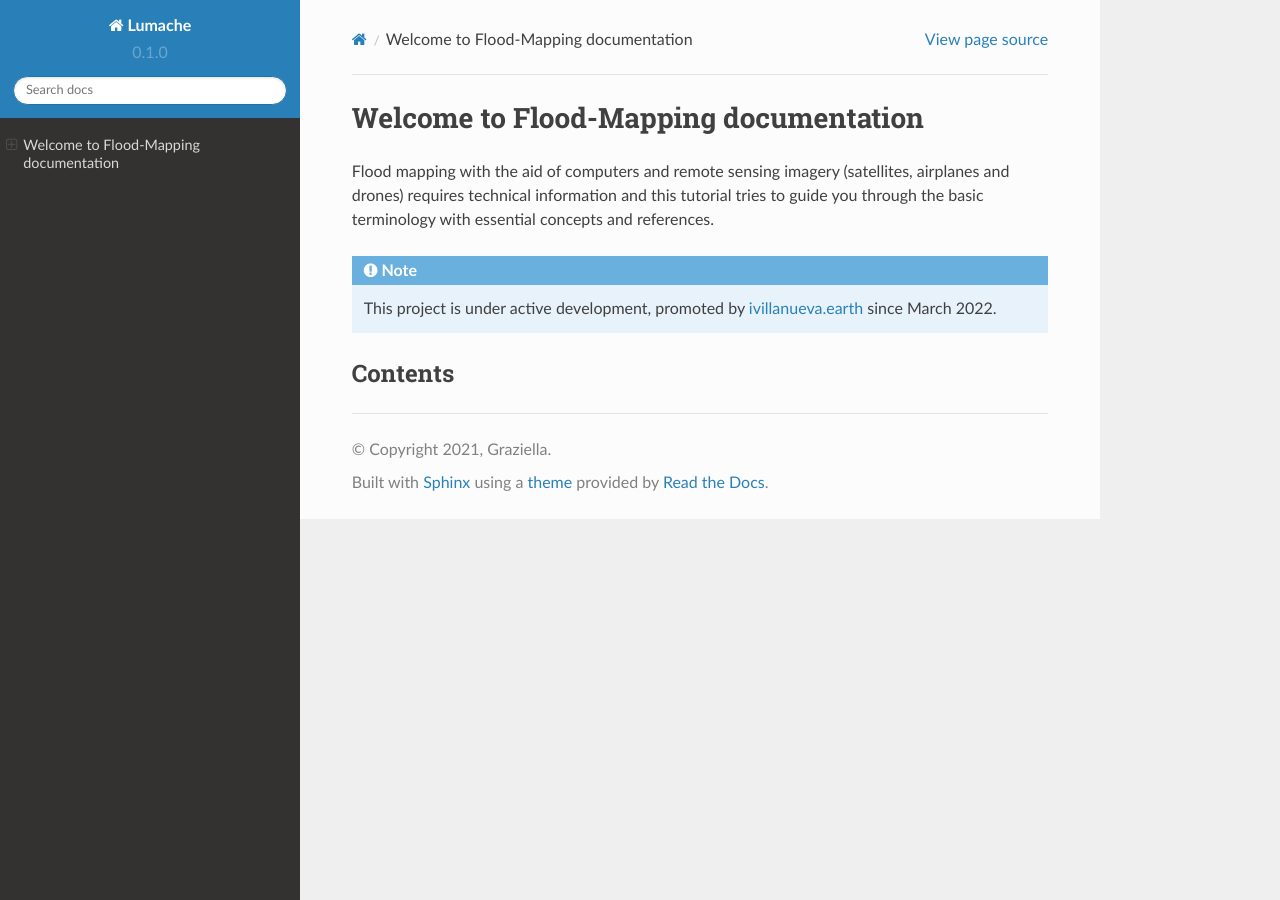
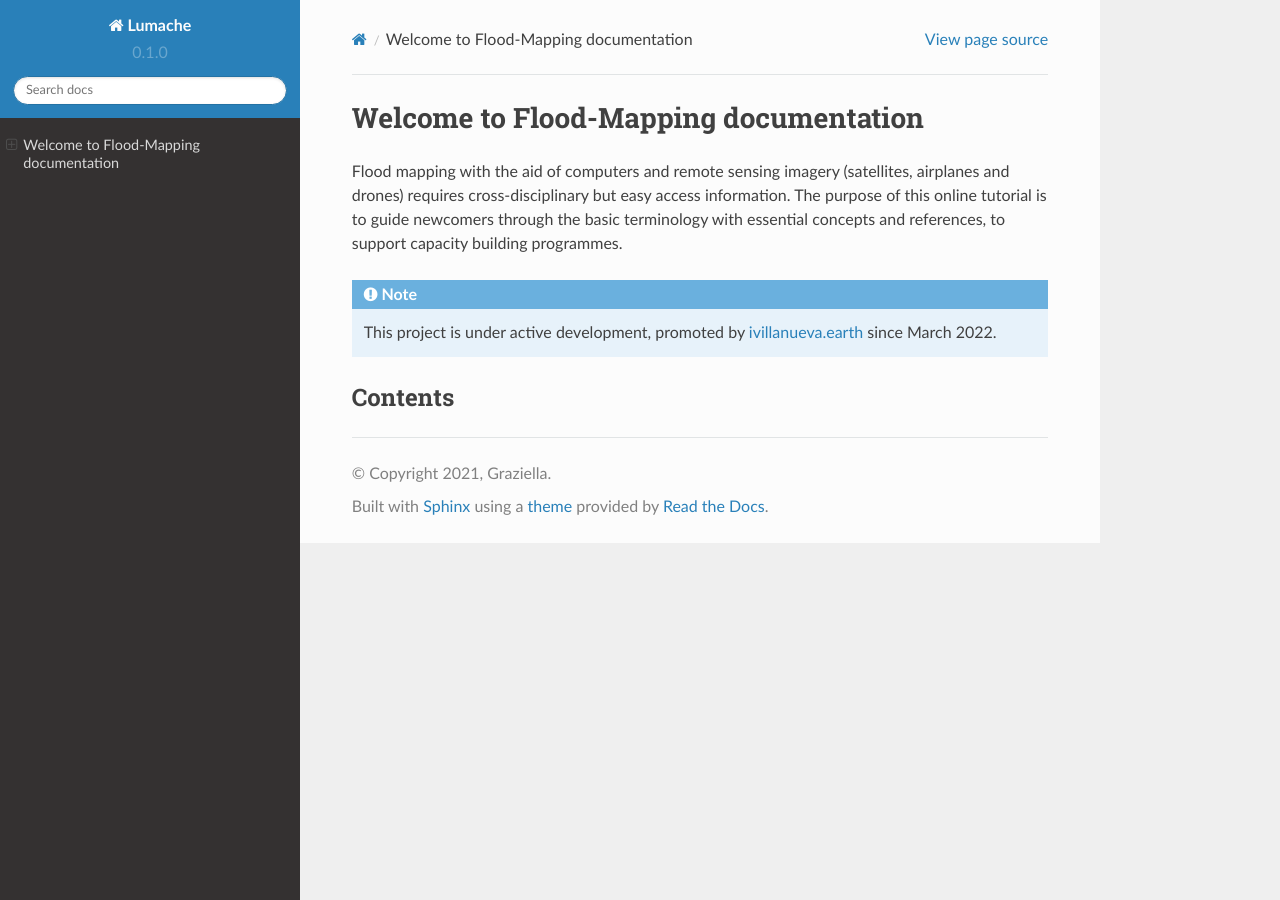
Before and after one commit to ivillamadrid/FloodMapping, a Sphinx documentation site: the page built from docs/source/index.rst, in a window 1280 px wide. Built offline with Sphinx 7.4.7 and the Read the Docs theme 2.0.0, drawn with Linux system fonts in a browser that asks for light colours; pages that are not in the unit, such as notebooks, are missing from menus.

Commit message:
Update index.rst

```diff
--- a/docs/source/index.rst
+++ b/docs/source/index.rst
@@ -1,8 +1,7 @@
 Welcome to Flood-Mapping documentation
 ======================================
 
-Flood mapping with the aid of computers and remote sensing imagery (satellites, airplanes and drones) requires technical information and this tutorial
-tries to guide you through the basic terminology with essential concepts and references.
+Flood mapping with the aid of computers and remote sensing imagery (satellites, airplanes and drones) requires cross-disciplinary but easy access information. The purpose of this online tutorial is to guide newcomers through the basic terminology with essential concepts and references, to support capacity building programmes.
 
 .. note::
 
@@ -17,4 +16,5 @@ Contents
    Conservation laws: meshing domains
 
 
+
    docs/source/index.rst¶
```
